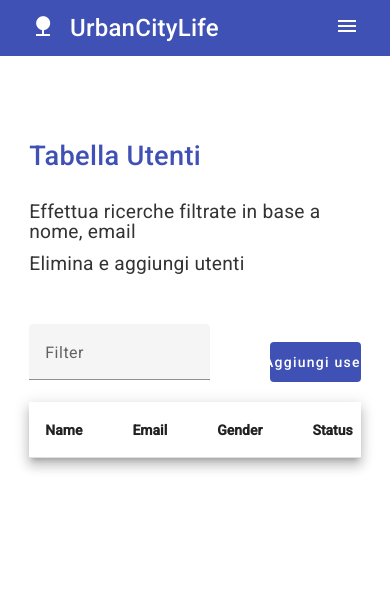
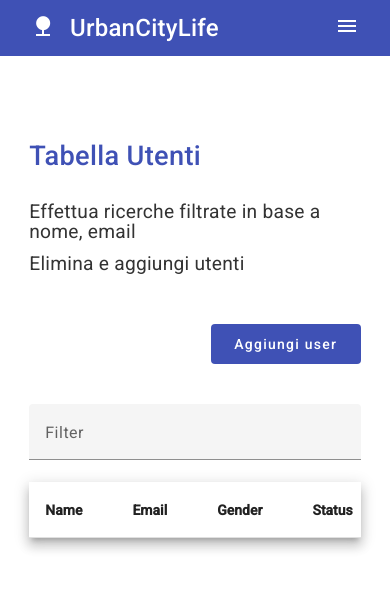
Before and after one commit to manuelmelchiorri96/urban-city-life, an Angular app: page /utenti in a window 390 px wide. Shown: the top 590 px of the page. Built offline with nearby package versions, Linux system fonts and the light colour scheme; no server answers; sample sign-in values are in the browser's storage.

Commit message:
sistemate cose di design per mobile

```diff
--- a/src/app/components/account/account.component.css
+++ b/src/app/components/account/account.component.css
@@ -21,7 +21,7 @@ mat-icon {
 }
 
 button {
-    margin-top: 120px;
+    margin-top: 100px;
     padding: 20px;
 }
 
@@ -57,3 +57,10 @@ mat-card-content {
     margin-right: 10px;
     margin-left: 10px;
 }
+
+@media (max-width: 568px) {
+    button:last-of-type {
+        margin-top: 20px;
+        margin-left: 0;
+    }
+}
--- a/src/app/components/account/account.component.html
+++ b/src/app/components/account/account.component.html
@@ -39,7 +39,7 @@
         </button>
     </div>
     <ng-template #notEditingTemplate>
-        <div>
+        <div class="button-actions">
             <button mat-raised-button color="primary" (click)="editProfile()">
                 <mat-icon>edit</mat-icon> Modifica account
             </button>
--- a/src/app/components/dashboard/dashboard.component.css
+++ b/src/app/components/dashboard/dashboard.component.css
@@ -60,7 +60,8 @@ p {
 mat-card-content {
     margin-top: 20px;
     font-weight: 200;
-    font-size: 1rem;
+    font-size: 0.9rem;
+    letter-spacing: 0.6px;
 }
 
 mat-card-actions button {
--- a/src/app/components/dashboard/dashboard.component.html
+++ b/src/app/components/dashboard/dashboard.component.html
@@ -39,7 +39,8 @@
                 </mat-form-field>
 
                 <mat-card-actions>
-                    <button mat-raised-button color="primary" mat-button (click)="gestisciAzione(post.id, 'miPiace')">
+                    <button *ngIf="!commentoStato[post.id]" mat-raised-button color="primary" mat-button
+                        (click)="gestisciAzione(post.id, 'miPiace')">
                         <mat-icon [ngClass]="{'mi-piace-attivo': miPiaceStato[post.id]}">
                             {{ miPiaceStato[post.id] ? 'thumb_up' : 'thumb_up' }}
                         </mat-icon>
@@ -53,7 +54,7 @@
                     <button mat-raised-button color="primary" mat-button *ngIf="commentoStato[post.id]"
                         (click)="gestisciAzione(post.id, 'inviaCommento')">
                         <mat-icon>send</mat-icon>
-                        Invia commento
+                        Invia
                     </button>
                     <button mat-raised-button color="primary" mat-button *ngIf="commentoStato[post.id]"
                         (click)="gestisciAzione(post.id, 'commenta')">
--- a/src/app/components/navbar/navbar.component.html
+++ b/src/app/components/navbar/navbar.component.html
@@ -6,14 +6,14 @@
 
     <mat-icon (click)="viewMenuMobile()" class="menu-mobile">menu</mat-icon>
     <div *ngIf="mobileMenu" class="box-menu-mobile">
-        <button class="menu-big" mat-button routerLink="/home"
-            [class.current-page]="isCurrentPage('home')">Home</button>
-        <button class="menu-big" mat-button routerLink="/dashboard"
-            [class.current-page]="isCurrentPage('dashboard')">Dashboard</button>
-        <button class="menu-big" mat-button routerLink="/utenti"
-            [class.current-page]="isCurrentPage('utenti')">Utenti</button>
-        <button class="menu-big" mat-button routerLink="/account"
-            [class.current-page]="isCurrentPage('account')">Account</button>
+        <button class="menu-big" mat-button routerLink="/home" [class.current-page]="isCurrentPage('home')"
+            (click)="chiudiMenuMobile()">Home</button>
+        <button class="menu-big" mat-button routerLink="/dashboard" [class.current-page]="isCurrentPage('dashboard')"
+            (click)="chiudiMenuMobile()">Dashboard</button>
+        <button class="menu-big" mat-button routerLink="/utenti" [class.current-page]="isCurrentPage('utenti')"
+            (click)="chiudiMenuMobile()">Utenti</button>
+        <button class="menu-big" mat-button routerLink="/account" [class.current-page]="isCurrentPage('account')"
+            (click)="chiudiMenuMobile()">Account</button>
         <button class="menu-big" mat-button (click)="startLogoutConfirmation()">Logout</button>
     </div>
 
--- a/src/app/components/navbar/navbar.component.ts
+++ b/src/app/components/navbar/navbar.component.ts
@@ -29,6 +29,12 @@ export class NavbarComponent {
     }
   }
 
+  chiudiMenuMobile() {
+    if (this.mobileMenu) {
+      this.mobileMenu = false;
+    }
+  }
+
   isCurrentPage(route: string) {
     return this.currentRouter === route;
   }
--- a/src/app/components/utenti/utenti.component.css
+++ b/src/app/components/utenti/utenti.component.css
@@ -90,7 +90,6 @@ mat-card-content {
 }
 
 .conferma-delete {
-
     background-color: #3f51b5;
     color: #fff;
     margin-right: 10px;
@@ -98,7 +97,6 @@ mat-card-content {
 }
 
 .annulla-delete {
-
     background-color: #3f51b5;
     color: #fff;
     margin-left: 10px;
@@ -126,3 +124,20 @@ button {
     }
 
 }
+
+@media (max-width: 568px) {
+
+    .box-top {
+        display: flex;
+        flex-direction: column-reverse;
+    }
+
+    mat-form-field {
+        max-width: 100%;
+    }
+
+    .crea-user {
+        width: 150px;
+        margin-bottom: 40px;
+    }
+}
```
